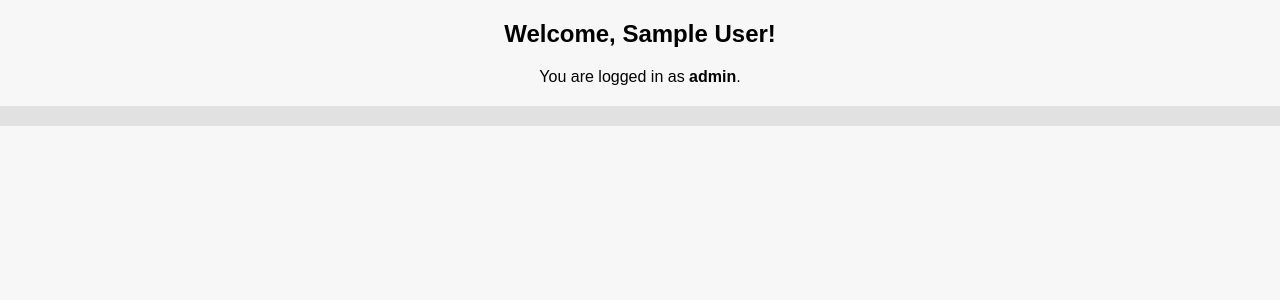
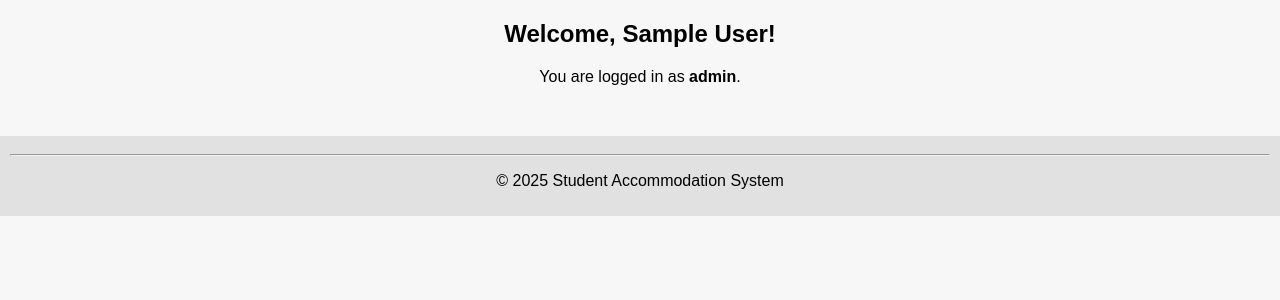
Before and after one commit to Zulqarnain04/WBProject2, a PHP site: page /dashboard.php in a window 1280 px wide. Shown: the part 56-356 px from the top of the page. Run offline with PHP 8.4, Linux system fonts and the light colour scheme; the visitor is signed in with stand-in values (Sample User, id 1).

Commit message:
Update footer.php

```diff
--- a/includes/footer.php
+++ b/includes/footer.php
@@ -1,5 +1,6 @@
-<footer>
-  <p style="text-align:center;>&copy; <?= date('Y') ?> College Accommodation System</p>
+<footer style="text-align:center; margin-top:50px;">
+    <hr>
+    <p>© <?= date("Y") ?> Student Accommodation System</p>
 </footer>
 </body>
 </html>
```
